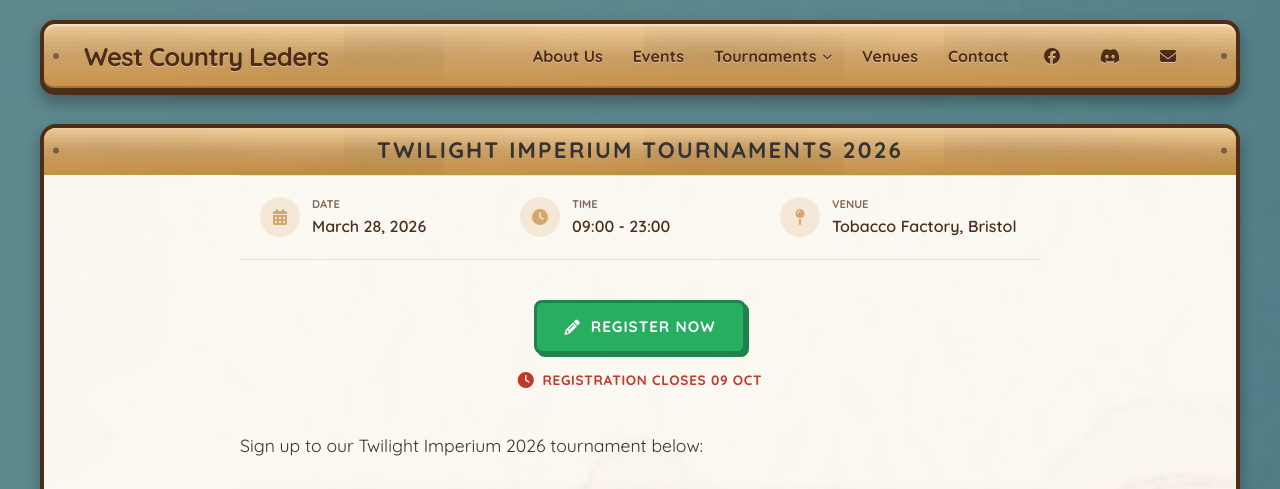
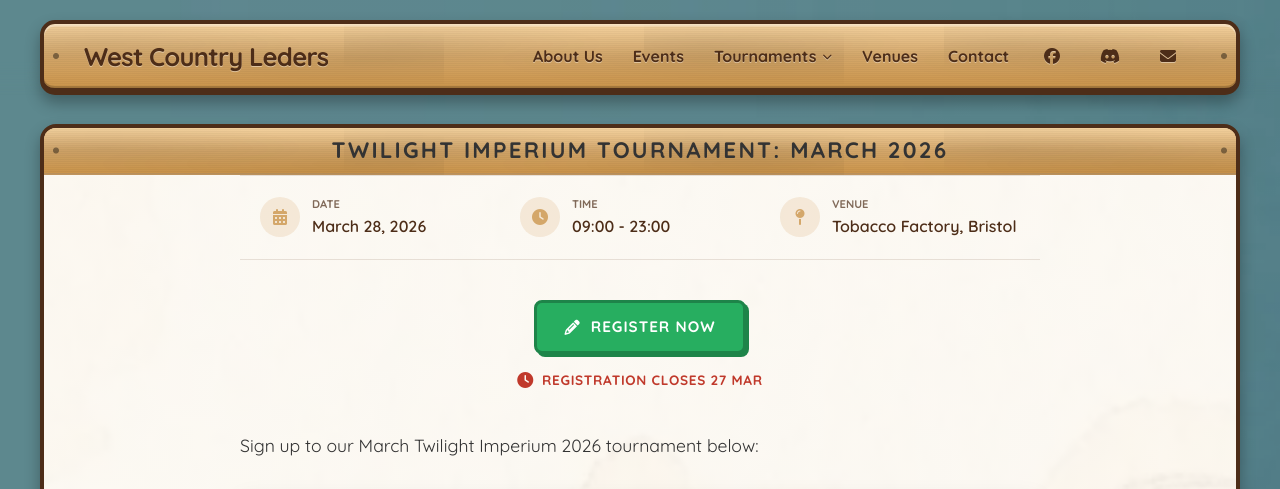
Before and after one commit to ChilledEther/west-country-leders-new, a Jekyll site: the page built from _tournaments/2026-03-twilight-imperium-tournament.md, in a window 1280 px wide. Shown: the top 489 px of the page. Built offline with Jekyll 4.4.1, drawn with Linux system fonts in a browser that asks for light colours.

Commit message:
Revise tournament title and registration deadline
Updated tournament title and registration end date.

```diff
--- a/_tournaments/2026-03-twilight-imperium-tournament.md
+++ b/_tournaments/2026-03-twilight-imperium-tournament.md
@@ -1,16 +1,16 @@
 ---
-title: "Twilight Imperium Tournaments 2026"
+title: "Twilight Imperium Tournament: March 2026"
 date: 2026-03-28
 venue: "Tobacco Factory, Bristol"
 address: "Tobacco Factory Raleigh Rd Bristol BS3 1TF"
 time: "09:00 - 23:00"
 reg_start: 2026-01-01
-reg_end: 2026-10-09
+reg_end: 2026-03-27
 signup_url: https://forms.gle/Fu3henH9pa2HUV2f8
 layout: tournament
 ---
 
-Sign up to our Twilight Imperium 2026 tournament below:
+Sign up to our March Twilight Imperium 2026 tournament below:
 
 <div class="responsive-iframe-container">
 <iframe src="https://docs.google.com/forms/d/e/1FAIpQLScnrIY4tRanlw7Qqlsqn7YkI6wfSHtuFRFAjnJGKNmDuaYEfA/viewform?embedded=true" width="100%" height="6200" frameborder="0" marginheight="0" marginwidth="0">Loading…</iframe>
```
